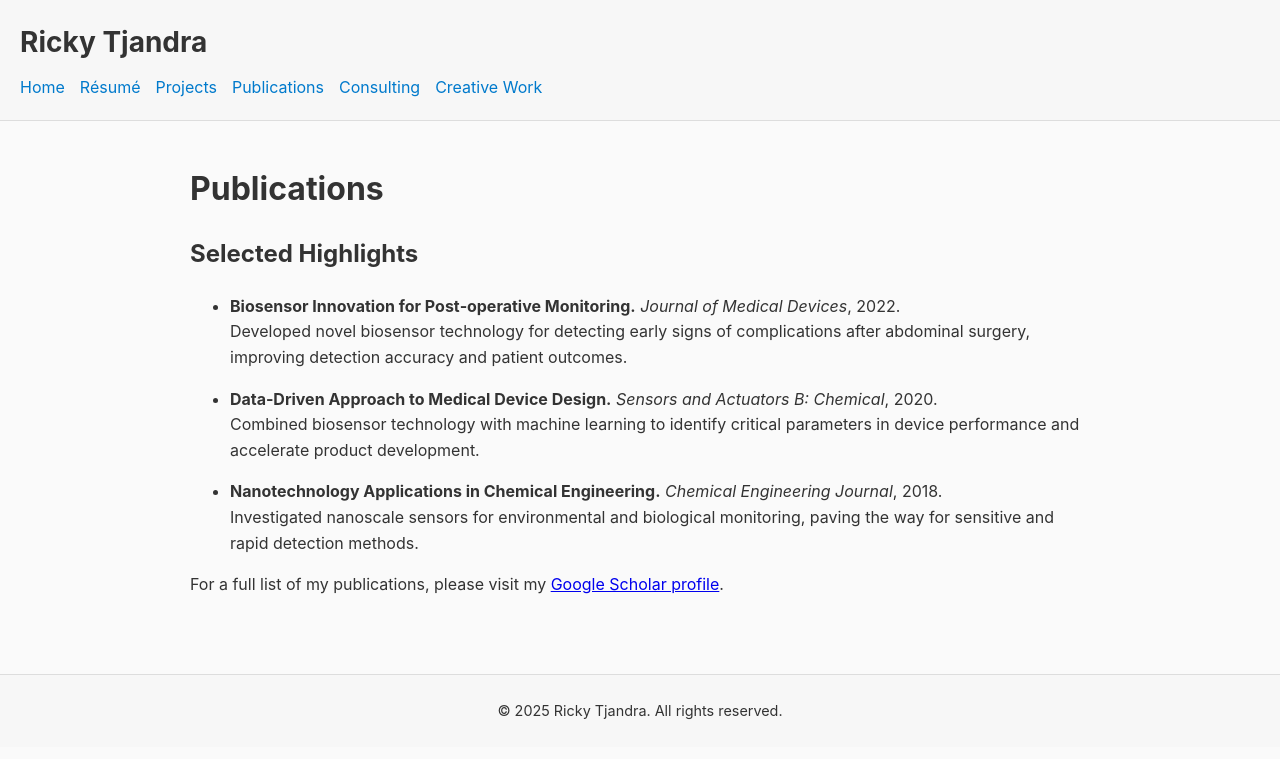
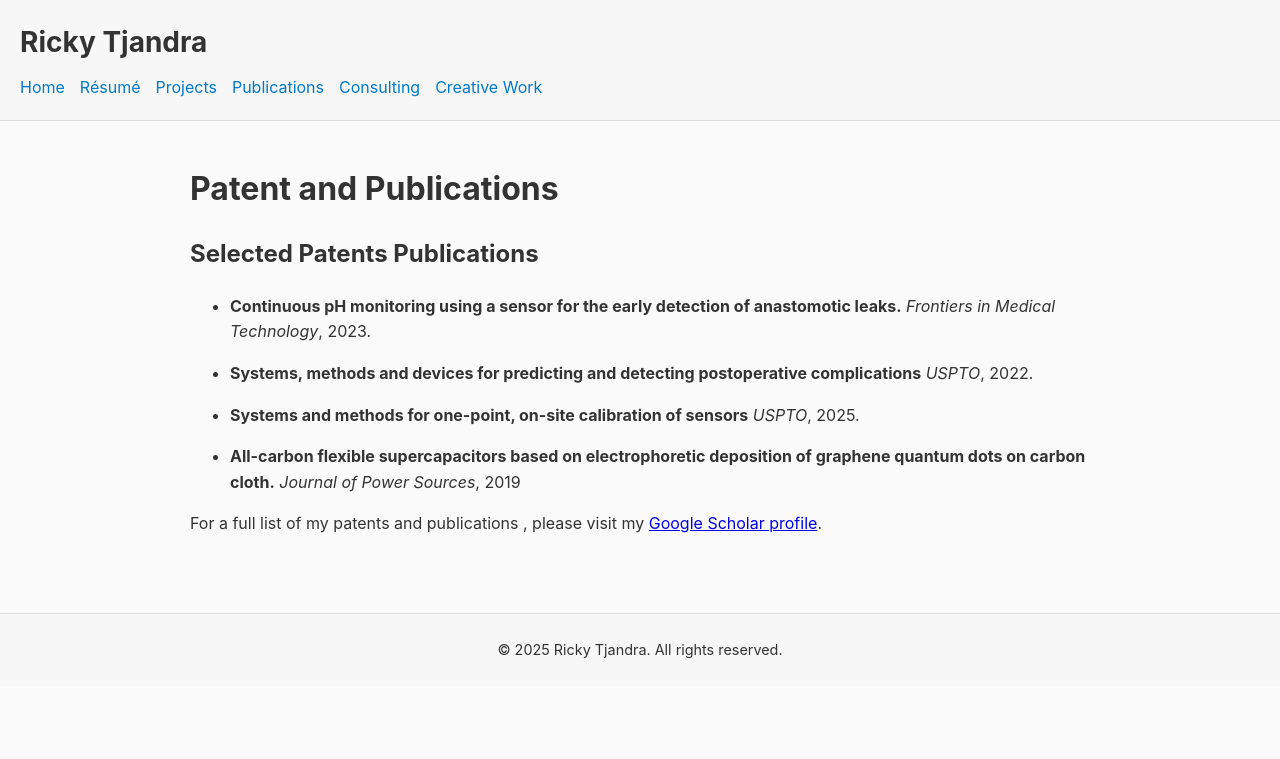
Before and after one commit to r2tjandr/personal-website, a Jekyll site: the page built from publications.md, in a window 1280 px wide. Shown: the top 759 px of the page. Built offline with Jekyll 4.4.1, drawn with Linux system fonts in a browser that asks for light colours.

Commit message:
Update publications.md

```diff
--- a/publications.md
+++ b/publications.md
@@ -1,20 +1,19 @@
 ---
 layout: default
-title: Publications
+title: Patents and Publications
 permalink: /publications/
 ---
 
-# Publications
+# Patent and Publications
 
-## Selected Highlights
+## Selected Patents Publications
 
-- **Biosensor Innovation for Post‑operative Monitoring.** *Journal of Medical Devices*, 2022.
-  Developed novel biosensor technology for detecting early signs of complications after abdominal surgery, improving detection accuracy and patient outcomes.
+- **Continuous pH monitoring using a sensor for the early detection of anastomotic leaks.** *Frontiers in Medical Technology*, 2023.
 
-- **Data‑Driven Approach to Medical Device Design.** *Sensors and Actuators B: Chemical*, 2020.
-  Combined biosensor technology with machine learning to identify critical parameters in device performance and accelerate product development.
+- **Systems, methods and devices for predicting and detecting postoperative complications** *USPTO*, 2022.
 
-- **Nanotechnology Applications in Chemical Engineering.** *Chemical Engineering Journal*, 2018.
-  Investigated nanoscale sensors for environmental and biological monitoring, paving the way for sensitive and rapid detection methods.
+- **Systems and methods for one-point, on-site calibration of sensors** *USPTO*, 2025.
 
-For a full list of my publications, please visit my [Google Scholar profile](https://scholar.google.com/citations?user=dbi2ccsAAAAJ&hl=en).
+- **All-carbon flexible supercapacitors based on electrophoretic deposition of graphene quantum dots on carbon cloth.** *Journal of Power Sources*, 2019
+
+For a full list of my patents and publications , please visit my [Google Scholar profile](https://scholar.google.com/citations?user=dbi2ccsAAAAJ&hl=en).
```
